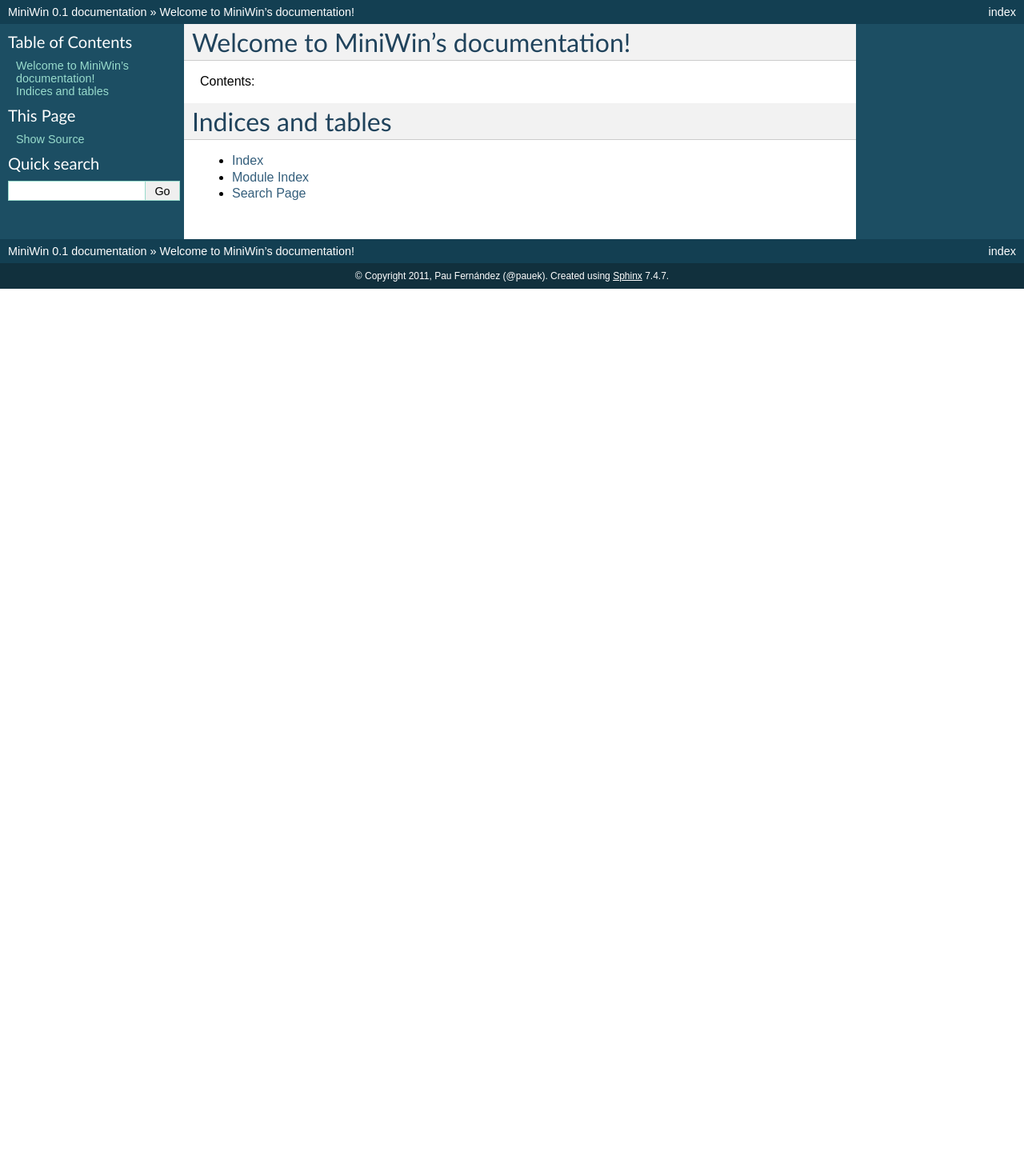
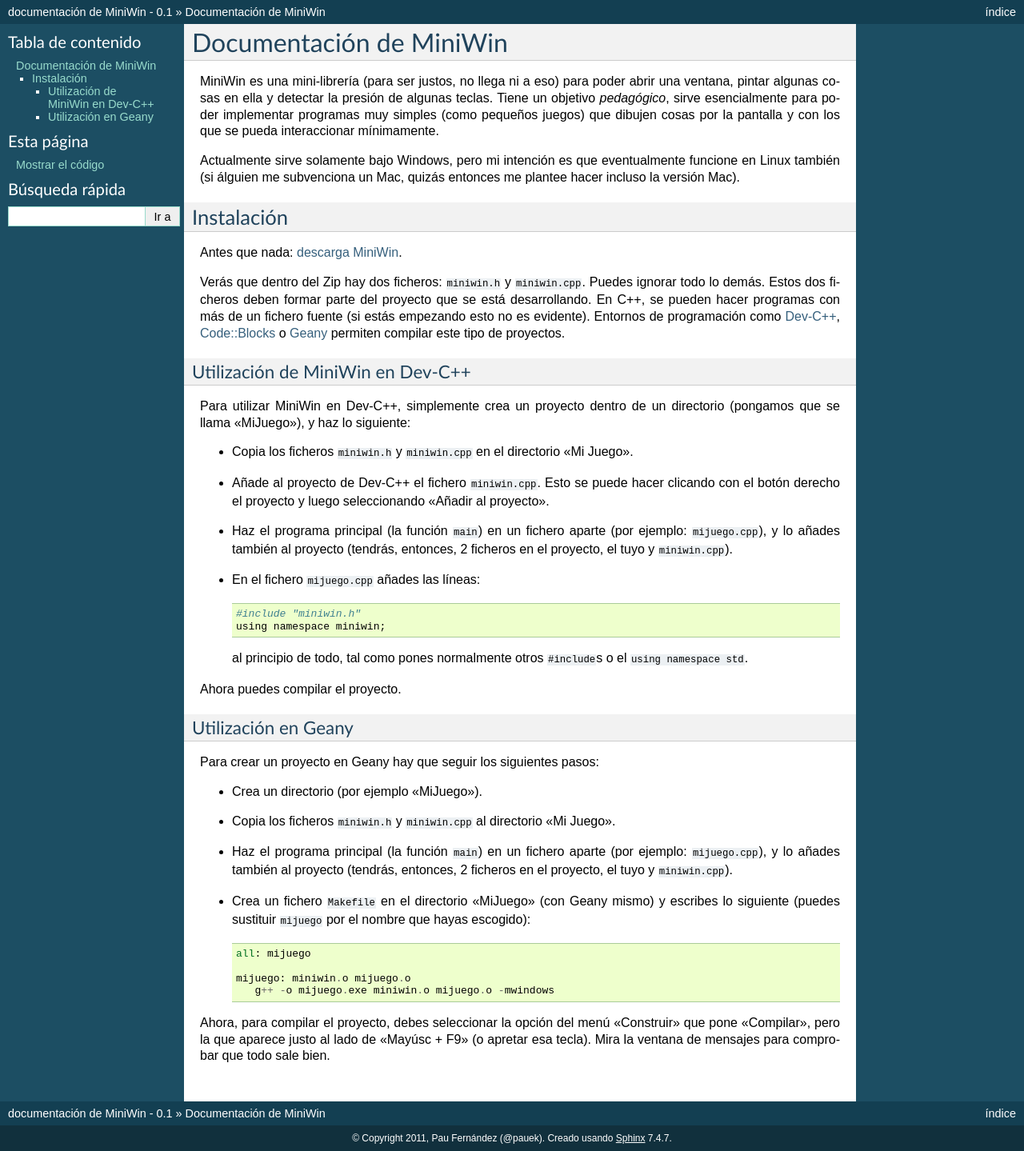
Before and after one commit to pauek/MiniWin, a Sphinx documentation site: the page built from docs/index.rst, in a window 1280 px wide. Shown: the whole page at 80% size. Built offline with Sphinx 7.4.7, drawn with Linux system fonts in a browser that asks for light colours; before the commit the page ends 900 px from its top, so only the background shows below that.

Commit message:
Ampliamos la documentación

```diff
--- a/docs/conf.py
+++ b/docs/conf.py
@@ -54,7 +54,7 @@
 
 # The language for content autogenerated by Sphinx. Refer to documentation
 # for a list of supported languages.
-#language = None
+language = 'es'
 
 # There are two options for replacing |today|: either, you set today to some
 # non-false value, then it is used:
--- a/docs/index.rst
+++ b/docs/index.rst
@@ -3,17 +3,102 @@
    You can adapt this file completely to your liking, but it should at least
    contain the root `toctree` directive.
 
-Welcome to MiniWin's documentation!
-===================================
+Documentación de MiniWin
+========================
 
-Contents:
+MiniWin es una mini-librería (para ser justos, no llega ni a eso)
+para poder abrir una ventana, pintar algunas cosas en ella y detectar
+la presión de algunas teclas. Tiene un objetivo *pedagógico*, sirve
+esencialmente para poder implementar programas muy simples (como
+pequeños juegos) que dibujen cosas por la pantalla y con los que se
+pueda interaccionar mínimamente.
+
+Actualmente sirve solamente bajo Windows, pero mi intención es que
+eventualmente funcione en Linux también (si álguien me subvenciona un
+Mac, quizás entonces me plantee hacer incluso la versión Mac).
+
+Instalación
+-----------
+
+Antes que nada: `descarga MiniWin <https://github.com/pauek/MiniWin/zipball/master>`_.
+
+Verás que dentro del Zip hay dos ficheros: ``miniwin.h`` y
+``miniwin.cpp``. Puedes ignorar todo lo demás. Estos dos ficheros
+deben formar parte del proyecto que se está desarrollando. En C++, se
+pueden hacer programas con más de un fichero fuente (si estás
+empezando esto no es evidente). Entornos de programación como `Dev-C++
+<http://www.bloodshed.net/devcpp.html>`_, `Code::Blocks
+<http://www.codeblocks.org>`_ o `Geany <http://www.geany.org>`_
+permiten compilar este tipo de proyectos.
+
+Utilización de MiniWin en Dev-C++
+'''''''''''''''''''''''''''''''''
+
+Para utilizar MiniWin en Dev-C++, simplemente crea un proyecto
+dentro de un directorio (pongamos que se llama "MiJuego"), y haz lo
+siguiente:
+
+- Copia los ficheros ``miniwin.h`` y ``miniwin.cpp`` en el directorio
+  "Mi Juego".
+
+- Añade al proyecto de Dev-C++ el fichero ``miniwin.cpp``. Esto se
+  puede hacer clicando con el botón derecho el proyecto y luego
+  seleccionando "Añadir al proyecto".
+
+- Haz el programa principal (la función ``main``) en un fichero aparte
+  (por ejemplo: ``mijuego.cpp``), y lo añades también al proyecto
+  (tendrás, entonces, 2 ficheros en el proyecto, el tuyo y
+  ``miniwin.cpp``).
+
+- En el fichero ``mijuego.cpp`` añades las líneas::
+
+     #include "miniwin.h"
+     using namespace miniwin;
+
+  al principio de todo, tal como pones normalmente otros
+  ``#include``\s o el ``using namespace std``.
+
+Ahora puedes compilar el proyecto.
+
+Utilización en Geany
+''''''''''''''''''''
+
+Para crear un proyecto en Geany hay que seguir los siguientes pasos:
+
+- Crea un directorio (por ejemplo "MiJuego").
+
+- Copia los ficheros ``miniwin.h`` y ``miniwin.cpp`` al directorio
+  "Mi Juego".
+
+- Haz el programa principal (la función ``main``) en un fichero aparte
+  (por ejemplo: ``mijuego.cpp``), y lo añades también al proyecto
+  (tendrás, entonces, 2 ficheros en el proyecto, el tuyo y
+  ``miniwin.cpp``).
+
+- Crea un fichero ``Makefile`` en el directorio "MiJuego" (con Geany
+  mismo) y escribes lo siguiente (puedes sustituir ``mijuego`` por el nombre
+  que hayas escogido)::
+
+     all: mijuego
+
+     mijuego: miniwin.o mijuego.o
+        g++ -o mijuego.exe miniwin.o mijuego.o -mwindows
+
+Ahora, para compilar el proyecto, debes seleccionar la opción del menú
+"Construir" que pone "Compilar", pero la que aparece justo al lado de
+"Mayúsc + F9" (o apretar esa tecla). Mira la ventana de mensajes para
+comprobar que todo sale bien.
+
 
 .. toctree::
-   :maxdepth: 2
+   :maxdepth: 1
 
-Indices and tables
-==================
 
-* :ref:`genindex`
-* :ref:`modindex`
-* :ref:`search`
+.. Instalacion
+
+.. Índices y Tablas
+   ================
+
+.. * :ref:`genindex`
+.. * :ref:`modindex`
+.. * :ref:`search`
```
